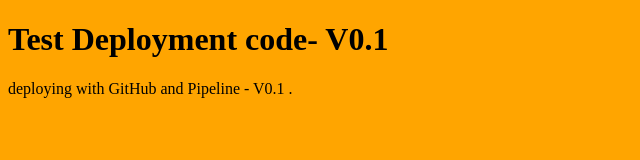
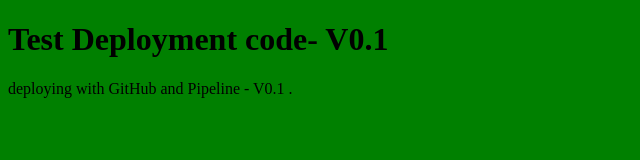
Before and after one commit to duggu-reddy/CodeDeploy-poc, a plain HTML site: page index.html in a window 1280 px wide. Shown: the whole page, without its empty margins (0-640 px from the left). Drawn offline with Linux system fonts and the light colour scheme.

Commit message:
Change to Green colour

```diff
--- a/index.html
+++ b/index.html
@@ -1,6 +1,6 @@
 <!DOCTYPE html>
 <html>
-<body bgcolor='orange'>
+<body bgcolor='green'>
 
 <h1>Test Deployment code- V0.1 </h1>
 
```
